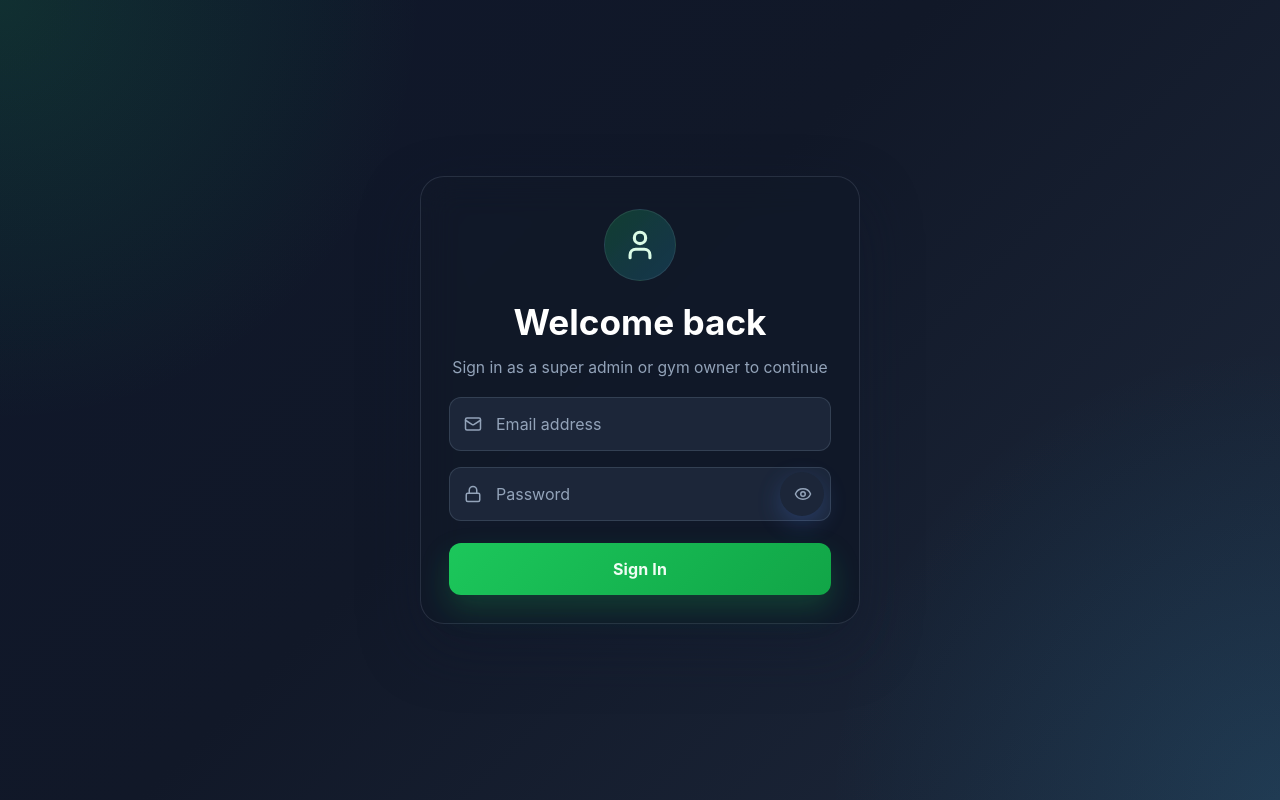
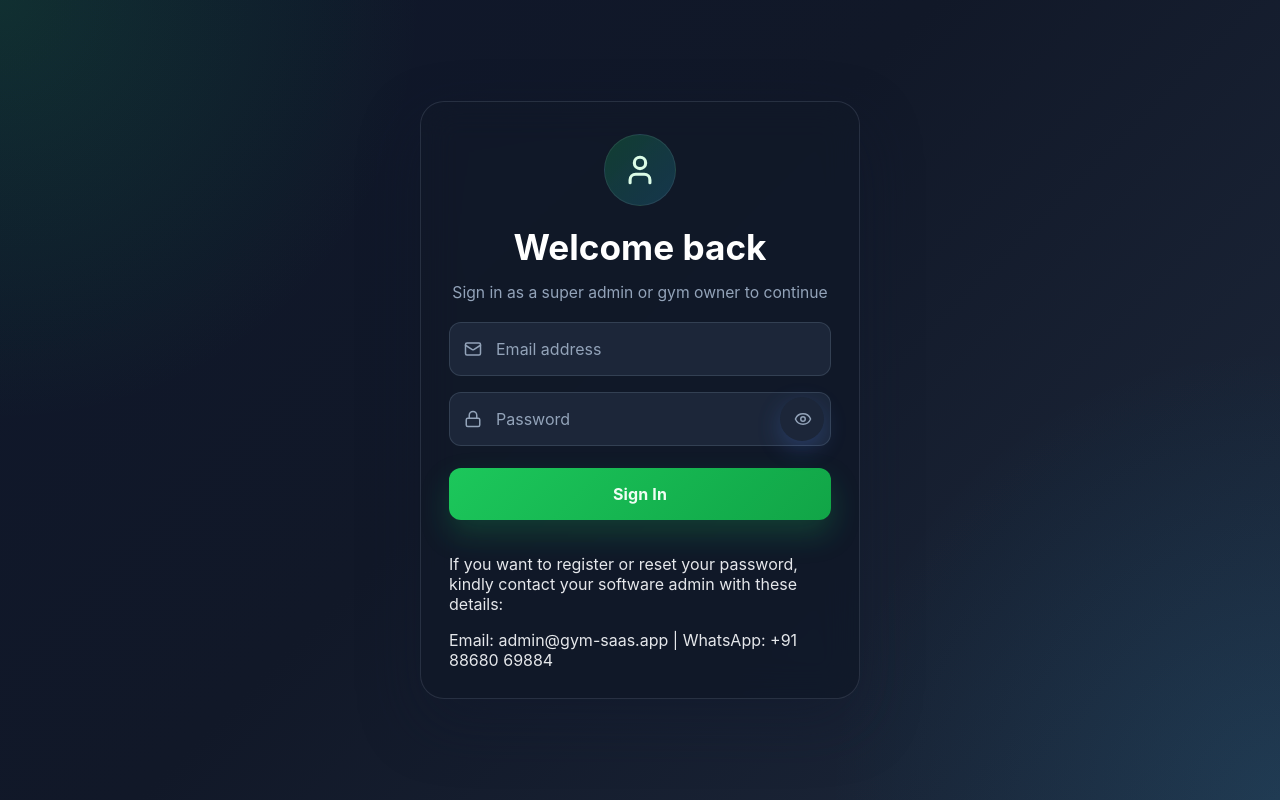
Before and after one commit to kashifmalik9884/frontend, a React (Vite) app: page /login in a window 1280 px wide. Built offline with nearby package versions, Linux system fonts and the light colour scheme; no server answers.

Commit message:
Update LoginPage.jsx

```diff
--- a/src/pages/LoginPage.jsx
+++ b/src/pages/LoginPage.jsx
@@ -1,6 +1,6 @@
 import { useEffect, useMemo, useState } from "react";
 import { useLocation, useNavigate } from "react-router-dom";
-import { Eye, EyeOff, Mail, Lock, User, Shield, Building2 } from "lucide-react";
+import { Eye, EyeOff, Mail, Lock, User, Shield, Building2, HelpCircle } from "lucide-react";
 import { useAuth } from "../context/AuthProvider";
 import "../styles/login-only.css";
 
@@ -132,8 +132,6 @@ export default function LoginPage() {
           Sign in as a super admin or gym owner to continue
         </p>
 
-
-
         {submitError ? (
           <div className="login-alert" role="alert">
             {submitError}
@@ -203,6 +201,22 @@ export default function LoginPage() {
         <button type="submit" className="login-btn" disabled={submitting}>
           {submitting ? "Signing In..." : "Sign In"}
         </button>
+
+        {/* 💎 FIXED ONE-LINE INLINE SUPPORT FOOTER */}
+        <div className="login-support-notice">
+          <p className="support-text">
+            If you want to register or reset your password, kindly contact your software admin with these details:
+          </p>
+          <div className="support-row-inline">
+            <a href="mailto:admin@gym-saas.app" className="support-link-item">
+              Email: <span>admin@gym-saas.app</span>
+            </a>
+            <span className="support-separator"> | </span>
+            <a href="https://wa.me/918868069884" target="_blank" rel="noopener noreferrer" className="support-link-item">
+              WhatsApp: <span>+91 88680 69884</span>
+            </a>
+          </div>
+        </div>
       </form>
     </div>
   );
```
